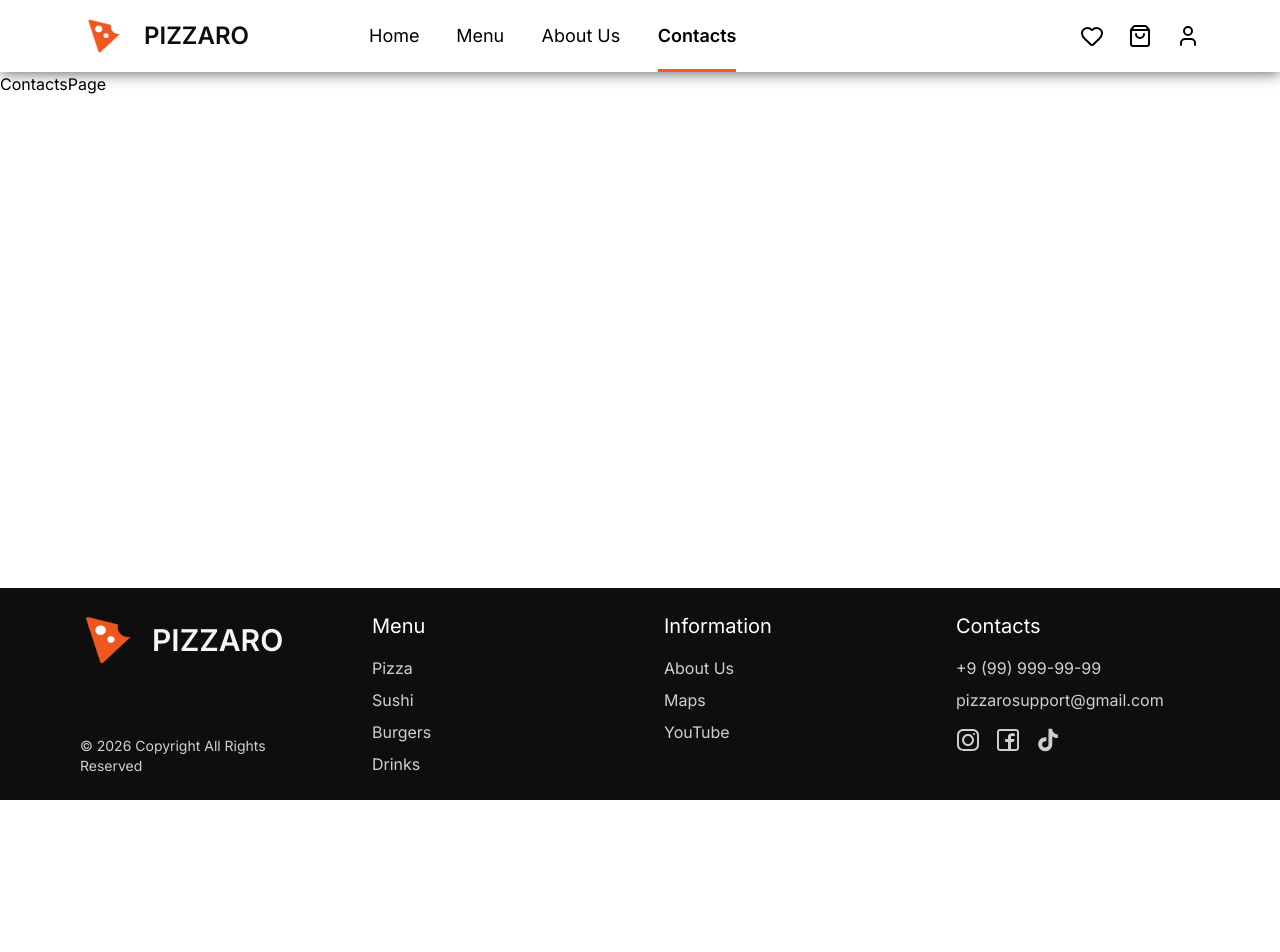
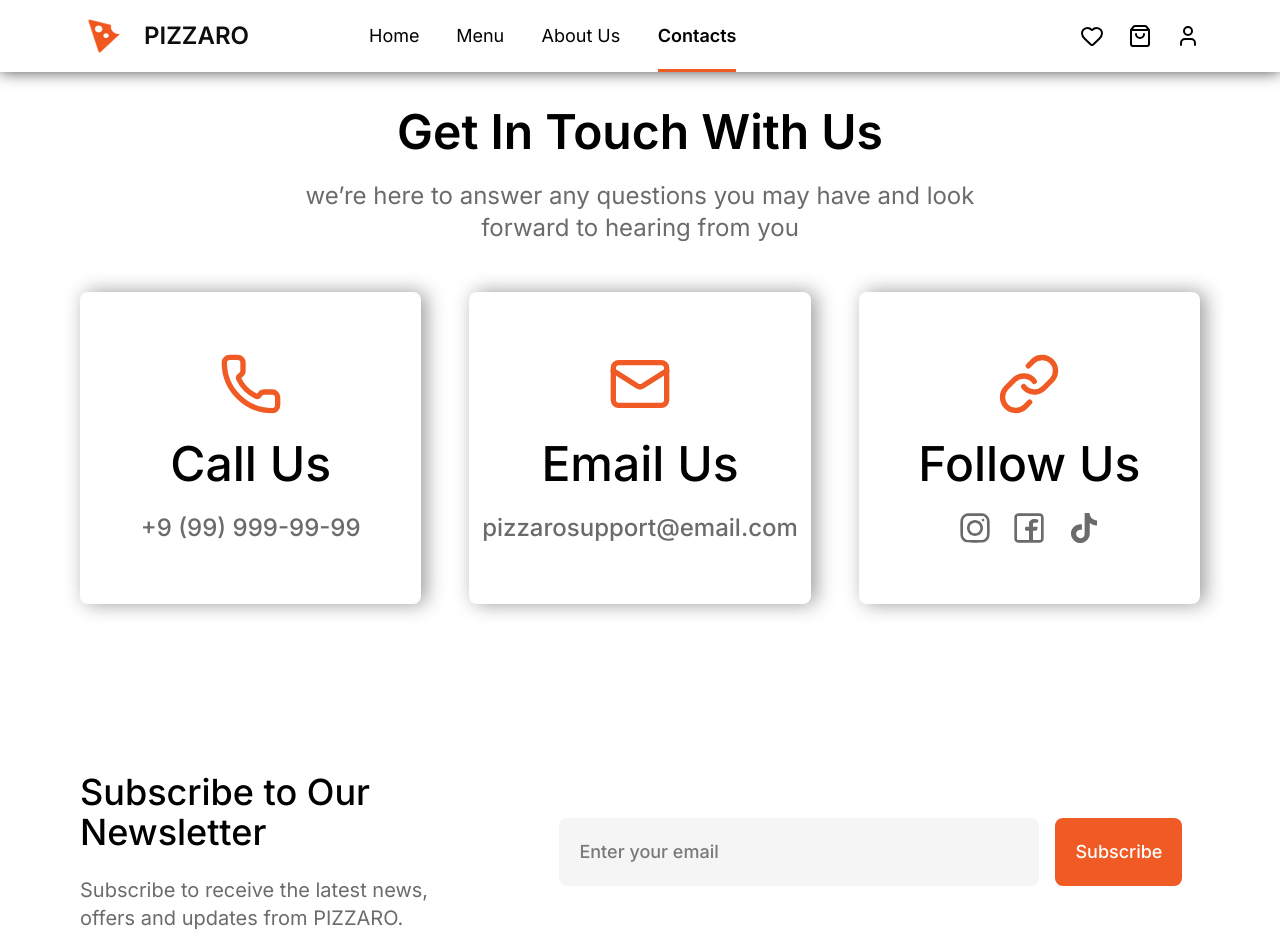
Before and after one commit to Alex-20031003/PIZZARO, a React (Vite) app: page /contacts in a window 1280 px wide. Shown: the top 952 px of the page. Before the commit the page ends 800 px from the top, so only its background shows below. Built offline with nearby package versions, Linux system fonts and the light colour scheme.

Commit message:
feat: create Contacts Page

```diff
--- a/src/pages/contacts/ContactsPage.tsx
+++ b/src/pages/contacts/ContactsPage.tsx
@@ -1,5 +1,37 @@
+import Container from '@/shared/ui/Container'
+import ContactCard from '@/widgets/contact-card/ContactCard'
+import { Link, Mail, Phone } from 'lucide-react'
+
 export default function ContactsPage() {
   return (
-    <div>ContactsPage</div>
+    <section className='mt-9 mb-24'>
+      <Container>
+        <div className='flex flex-col items-center text-center gap-6 w-full mb-12'>
+          <h1 className='font-semibold text-5xl'>Get In Touch With Us</h1>
+          <p className='text-[#6b6b6b] text-2xl max-w-189'>we’re here to answer any questions you may have and look forward to hearing from you</p>
+        </div>
+
+        <div className='mb-42'>
+          <ul className='flex flex-col xl:flex-row gap-12  items-center justify-around'>
+            <ContactCard headline='Call Us' text='+9 (99) 999-99-99' icon={Phone} />
+            <ContactCard headline='Email Us' text='pizzarosupport@email.com' icon={Mail} />
+            <ContactCard headline='Follow Us' icon={Link} />
+          </ul>
+        </div>
+
+        <div className='flex flex-col xl:flex-row justify-between items-center gap-16'>
+          <div className='flex flex-col gap-6 text-center xl:text-left'>
+            <h2 className='text-4xl font-medium tracking-[2%]'>Subscribe to Our Newsletter</h2>
+            <p className='text-xl text-[#6b6b6b] tracking-[2%]'>Subscribe to receive the latest news, offers and updates from PIZZARO.</p>
+          </div>
+
+          <form className='flex sm:flex-row flex-col justify-center max-w-180 w-full items-center gap-4'>
+            <input type='email' placeholder='Enter your email' className='bg-(--light-grey) px-5 py-5.5 sm:max-w-120 w-full placeholder:text-[#797979] placeholder:text-lg placeholder:font-medium placeholder:tracking-[5%] rounded-lg focus:outline-(--primary)' />
+
+            <button type='button' className='py-5 px-5 bg-(--primary) text-white font-medium text-lg rounded-lg w-full sm:w-auto'>Subscribe</button>
+          </form>
+        </div>
+      </Container>
+    </section>
   )
 }
--- /dev/null
+++ b/src/widgets/contact-card/ContactCard.tsx
@@ -0,0 +1,30 @@
+import type { LucideIcon } from 'lucide-react'
+import { SOCIAL_ITEMS } from '../footer/footer.data'
+
+interface ContactCardProps {
+  icon: LucideIcon
+  headline: string
+  text?: string
+}
+
+export default function ContactCard({ icon: Icon, headline, text }: ContactCardProps) {
+  return (
+    <li className='bg-white py-15 flex flex-col items-center gap-6 max-w-100 w-full rounded-lg shadow-[5px_0_20px_rgba(0,0,0,0.4)]'>
+      <Icon stroke='#F05A24' size={64} />
+      <h2 className='text-5xl tracking-[2%] font-medium'>{headline}</h2>
+      { text && (<p className='text-2xl font-medium text-[#6b6b6b] hover:text-(--primary) transition-colors duration-300 ease-in-out cursor-pointer'>{text}</p> )}
+
+      {!text && (
+        <ul className='flex flex-row w-full items-center justify-between px-25'>
+          {SOCIAL_ITEMS.map(({ to, icon: Icon, label }) => (
+            <li key={to}>
+              <a href={to} aria-label={label} target="_blank" rel='noopener noreferrer' className='text-[#6b6b6b] hover:text-(--primary) transition-colors duration-300'>
+                <Icon className='w-8 h-8' />
+              </a>
+            </li>
+          ))}
+        </ul>
+      )}
+    </li>
+  )
+}
```
